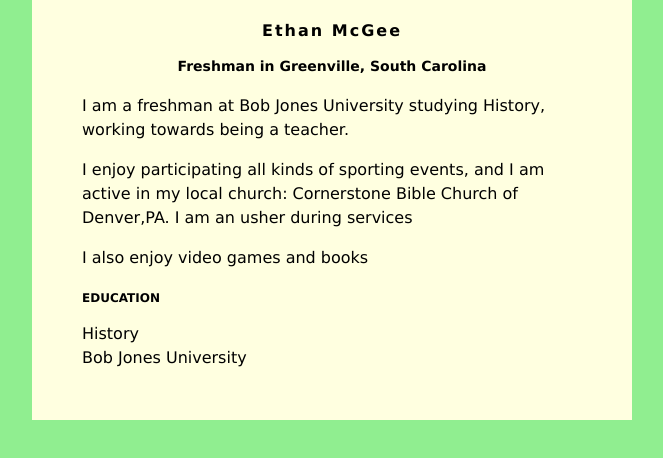
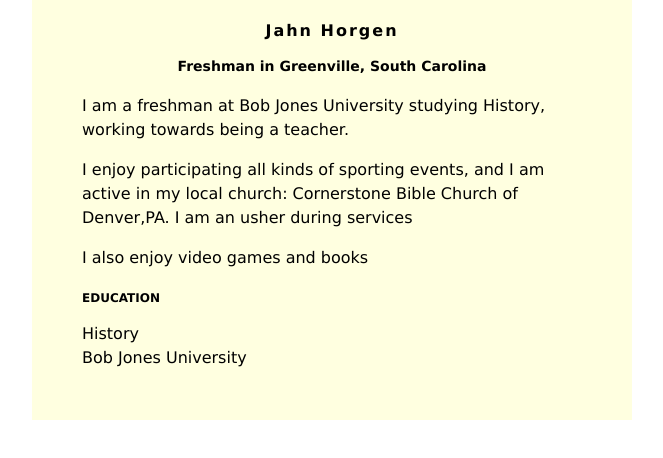
Before and after one commit to PackerJahn/PackerJahn.github.io, a plain HTML site: page index.html in a window 1280 px wide. Shown: the whole page, without its empty margins (308-971 px from the left). Drawn offline with Linux system fonts and the light colour scheme.

Commit message:
Update index.html

```diff
--- a/index.html
+++ b/index.html
@@ -2,7 +2,7 @@
 <head>
 <style>
 body {
-    background: lightgreen;
+    background: navyblue;
     font-family: Verdana;
 }
 #content {
@@ -30,7 +30,7 @@ h3 {
 </head>
 <body>
     <div id="content">
-        <h1>Ethan McGee</h1>
+        <h1>Jahn Horgen</h1>
         <h2>Freshman in Greenville, South Carolina</h2>
 
          <p>I am a freshman at Bob Jones University studying History, working towards being a teacher.</p>
```
